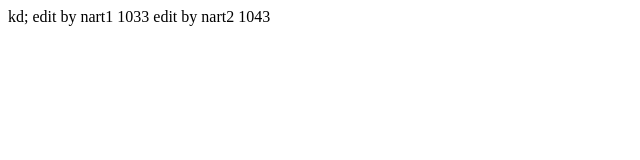
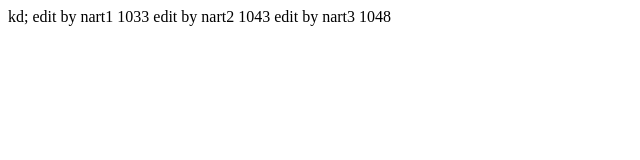
Before and after one commit to amnart28/amnart_32, a plain HTML site: page html/about.html in a window 1280 px wide. Shown: the whole page, without its empty margins (0-640 px from the left). Drawn offline with Linux system fonts and the light colour scheme.

Commit message:
nart3 edit about

```diff
--- a/html/about.html
+++ b/html/about.html
@@ -5,6 +5,7 @@
             kd;
             edit by nart1 1033
             edit by nart2 1043
+            edit by nart3 1048
         </body>
     </head>
 </html>
```
